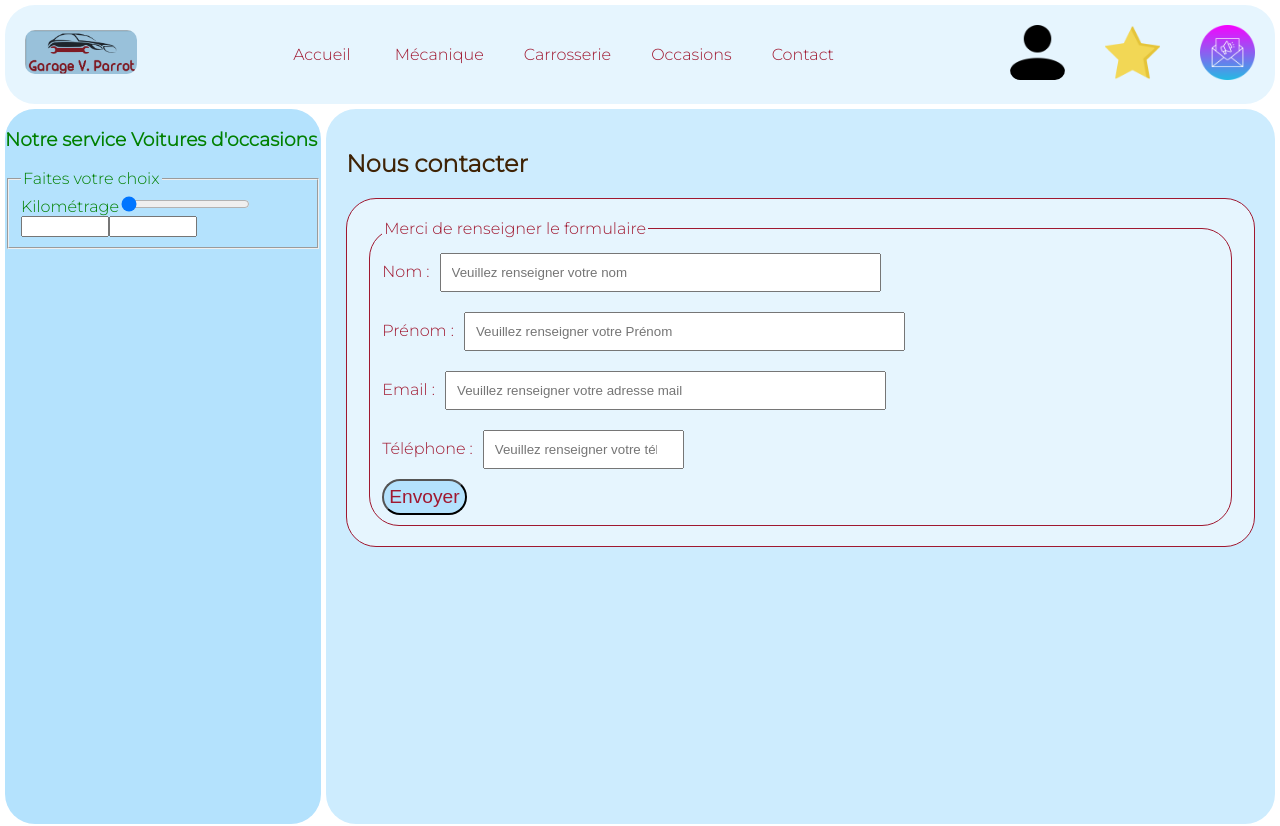
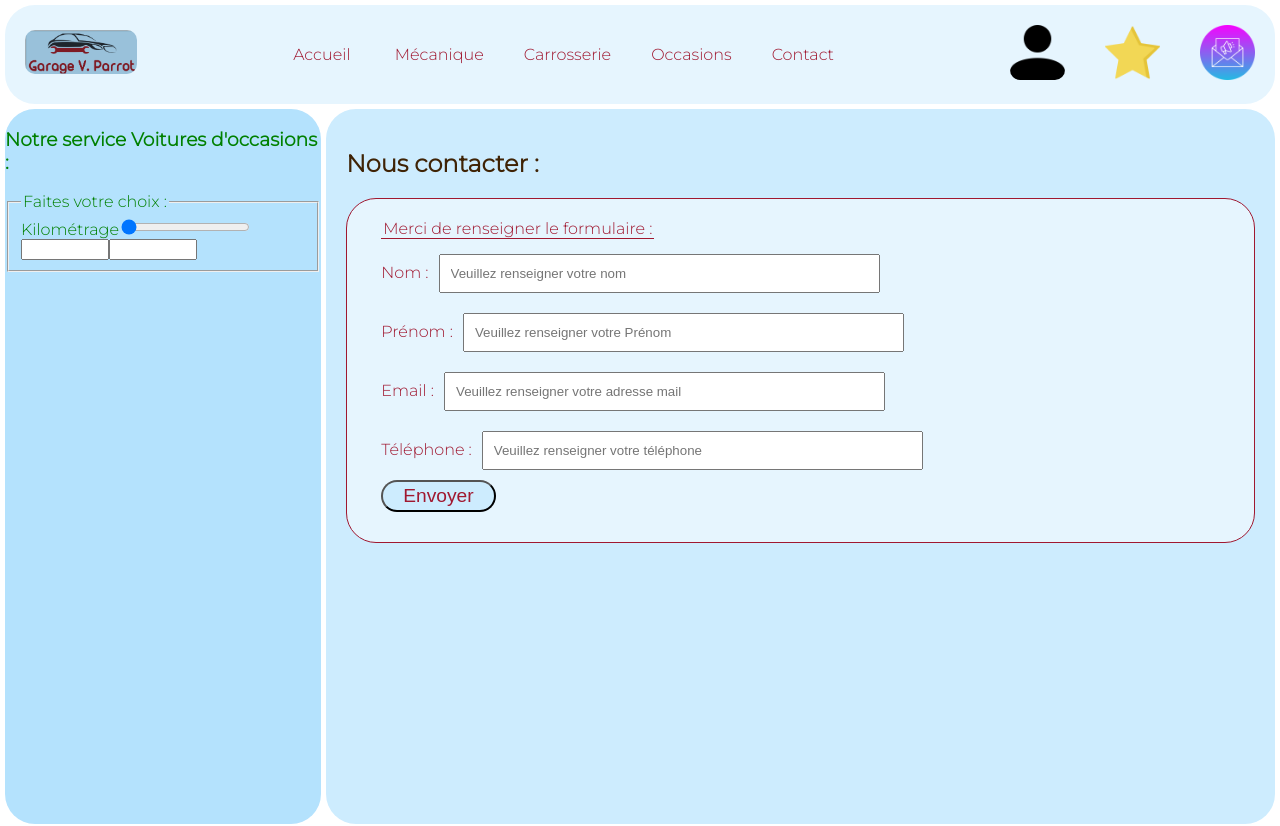
Before and after one commit to zeba79/ECF-Garage-Parrot, a React (Create React App) app: page /contact in a window 1280 px wide. Shown: the top 826 px of the page. Built offline with nearby package versions, Linux system fonts and the light colour scheme.

Commit message:
styliseation contect form

```diff
--- a/src/Components/Contact/index.js
+++ b/src/Components/Contact/index.js
@@ -5,12 +5,12 @@ function Contact() {
   return (
 
     <>
-    <h2>Nous contacter </h2>
+    <h2>Nous contacter : </h2>
 
     <Form>
       <fieldset>
         <legend>
-          Merci de renseigner le formulaire
+          Merci de renseigner le formulaire :
         </legend>
         <div>
         <label for='nom' >Nom :</label>
@@ -26,7 +26,7 @@ function Contact() {
         </div>
         <div>
         <label for='telephone' >Téléphone :</label>
-        <input type='number' id='telephone' name='telephone'  size="50" required placeholder='Veuillez renseigner votre téléphone'/>
+        <input type='tel' id='telephone' name='telephone' pattern="[0-9]{3}-[0-9]{3}-[0-9]{4}"  size="50" required placeholder='Veuillez renseigner votre téléphone'/>
         </div>
         <div>
           <button>Envoyer</button>
@@ -46,12 +46,16 @@ border-radius: 30px;
 
 
 & fieldset{
-  border: 1px solid #A01830;
     border-radius: 30px;
+    border: none;
   }
 
   & legend, label{
     color : #A01830;
+
+  }
+  & legend{
+    border-bottom: 1px solid #A01830;
   }
 
 & input{
@@ -59,11 +63,24 @@ border-radius: 30px;
   padding: 10px;
 }
 
+& input:hover{
+ border-radius: 10px;
+ border: 2px solid #8BD3FC;
+ box-shadow: 5px 3px 4px 0px;
+}
+
+& input:focus{
+  border-radius: 10px;
+  background-color: lightgray;
+   box-shadow: 5px 3px 4px 0px;
+ }
+
+
 & button{
   color : #A01830;
-  padding: 5px;
+  padding: 3px 20px;
   font-size: 1.2em;
-  background-color: #b4e2fd;
+  background-color: #cdecfe;
   border-radius: 30px;
 }
 
--- a/src/Components/Main/index.js
+++ b/src/Components/Main/index.js
@@ -11,13 +11,13 @@ function Main() {
     <MainHeight>
       <div className='aside'>
         <h3>
-        Notre service Voitures d'occasions
+        Notre service Voitures d'occasions :
         </h3>
 
         <form>
           <fieldset>
             <legend>
-            Faites votre choix
+            Faites votre choix :
             </legend>
         <label for="volume">Kilométrage</label>
         <input type="range" id="kilometrage" name="kilometrage" min="0" max="350000"/>
```
